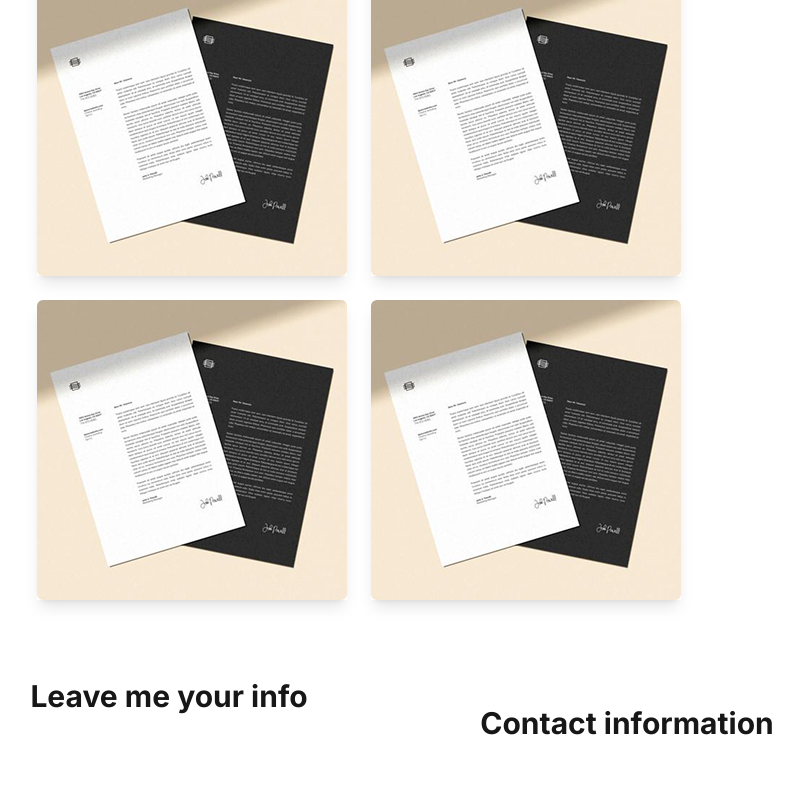
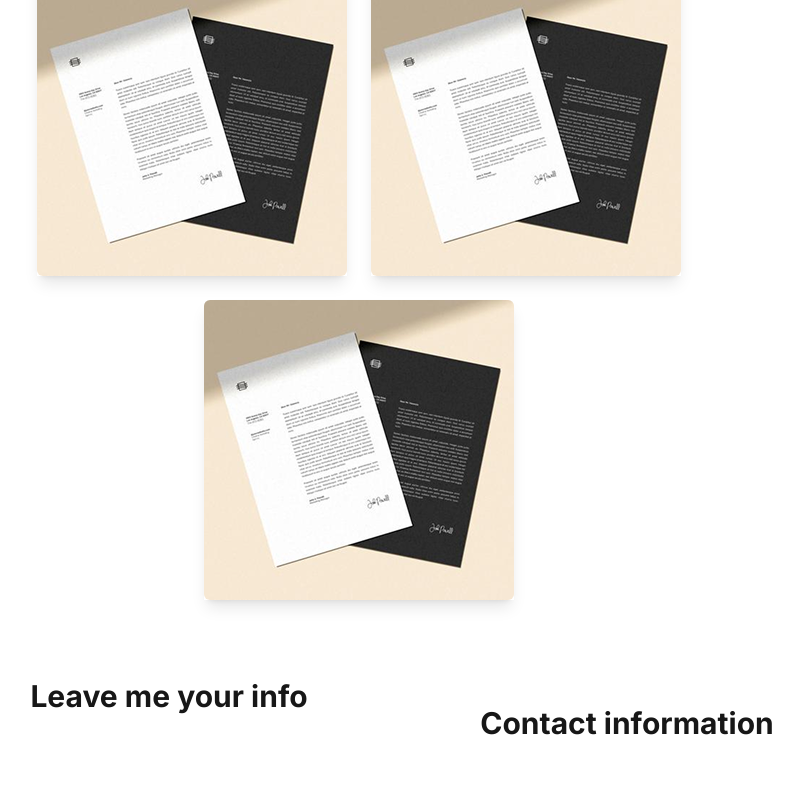
Before and after one commit to RobiMankhinStart/MyNextFolio, a Next.js app: page / in a window 1280 px wide. Shown: the part 2321-3114 px from the top of the page, without its empty margins (475-1278 px from the left). Built offline with nearby package versions, Linux system fonts and the light colour scheme.

Commit message:
added folio card

```diff
--- a/app/components/Home/PortFolio.jsx
+++ b/app/components/Home/PortFolio.jsx
@@ -1,6 +1,7 @@
 import Image from "next/image";
 import React from "react";
-import img from "../../../public/Image.png";
+
+import PortFolioCard from "../common/PortFolioCard";
 
 const PortFolio = () => {
   return (
@@ -29,58 +30,9 @@ const PortFolio = () => {
       </div>
       {/* works */}
       <div className="flex flex-wrap gap-6 justify-center ">
-        <div
-          data-aos="flip-left"
-          data-aos-duration="3000"
-          className=" shadow-lg"
-        >
-          <Image
-            className=" object-cover rounded-md "
-            src={img}
-            width={310}
-            height={310}
-            alt="coverImg"
-          />
-        </div>
-        <div
-          data-aos="flip-left"
-          data-aos-duration="3000"
-          className=" shadow-lg"
-        >
-          <Image
-            className=" object-cover rounded-md "
-            src={img}
-            width={310}
-            height={310}
-            alt="coverImg"
-          />
-        </div>
-        <div
-          data-aos="flip-left"
-          data-aos-duration="3000"
-          className=" shadow-lg"
-        >
-          <Image
-            className=" object-cover rounded-md "
-            src={img}
-            width={310}
-            height={310}
-            alt="coverImg"
-          />
-        </div>
-        <div
-          data-aos="flip-left"
-          data-aos-duration="3000"
-          className=" shadow-lg"
-        >
-          <Image
-            className=" object-cover rounded-md "
-            src={img}
-            width={310}
-            height={310}
-            alt="coverImg"
-          />
-        </div>
+        <PortFolioCard />
+        <PortFolioCard />
+        <PortFolioCard />
       </div>
     </div>
   );
--- /dev/null
+++ b/app/components/common/FolioHoverCard.jsx
@@ -0,0 +1,17 @@
+import React from "react";
+import { MdLiveTv } from "react-icons/md";
+import { FaGithub } from "react-icons/fa";
+const FolioHoverCard = () => {
+  return (
+    <div className="size-full p-2 translate-x-16  opacity-0 group-hover:translate-x-0 group-hover:opacity-100 duration-300 absolute top-0 bg-[#ffb30098] flex flex-col items-center justify-center gap-7">
+      <div className="bg-[#ffffffe0] rounded-full flex items-center justify-center size-[65px]">
+        <MdLiveTv className="text-4xl text-gray-700" />
+      </div>
+      <div className="bg-[#ffffffe0] rounded-full flex items-center justify-center size-[65px]">
+        <FaGithub className="text-4xl text-gray-700" />
+      </div>
+    </div>
+  );
+};
+
+export default FolioHoverCard;
--- /dev/null
+++ b/app/components/common/PortFolioCard.jsx
@@ -0,0 +1,28 @@
+import Image from "next/image";
+import React from "react";
+import img from "../../../public/Image.png";
+import FolioHoverCard from "./FolioHoverCard";
+
+
+const PortFolioCard = () => {
+  return (
+    <div>
+      <div
+        data-aos="flip-left"
+        data-aos-duration="3000"
+        className="relative group  overflow-hidden shadow-lg "
+      >
+        <Image
+          className=" object-cover rounded-md "
+          src={img}
+          width={310}
+          height={310}
+          alt="coverImg"
+        />
+        <FolioHoverCard />
+      </div>
+    </div>
+  );
+};
+
+export default PortFolioCard;
```
